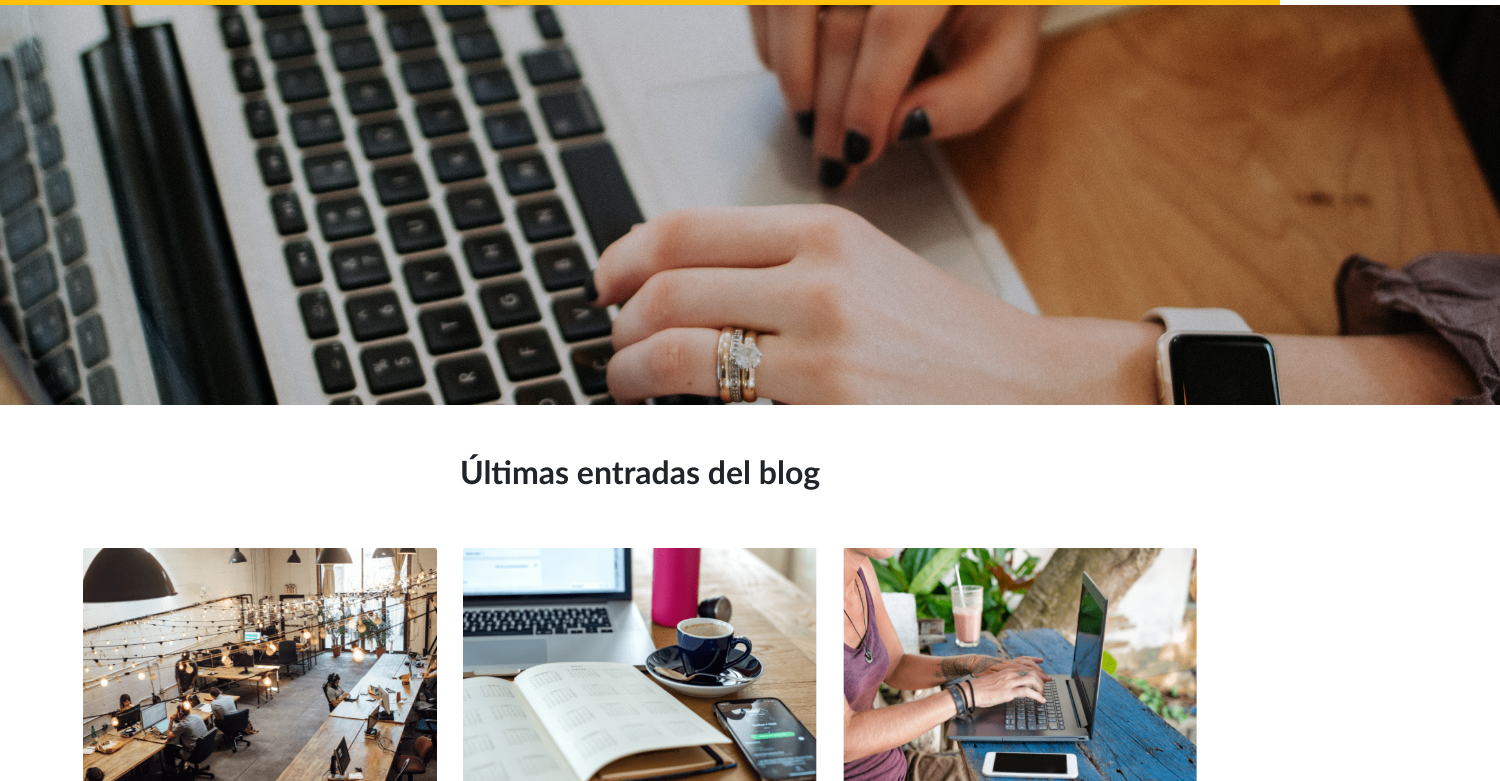
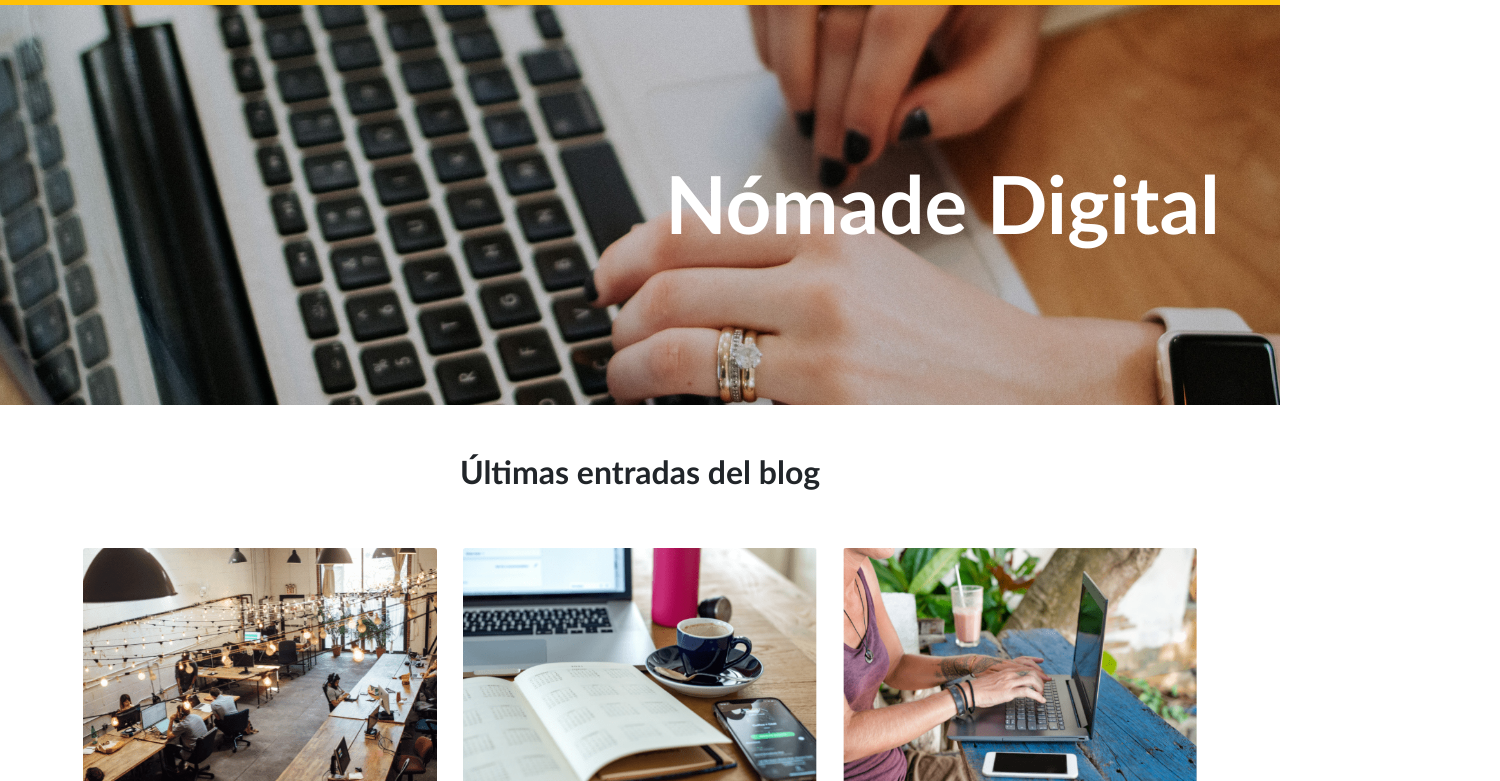
Before and after one commit to solanafr/Proyecto-Final, a website: page pages/nomade-digital.html in a window 1280 px wide. Shown: the part 51-832 px from the top of the page, 1500 px wide, since content can reach past the window. Drawn offline with Linux system fonts and the light colour scheme.

Commit message:
corregi encabezado pagina nomade digital

```diff
--- a/pages/nomade-digital.html
+++ b/pages/nomade-digital.html
@@ -57,8 +57,8 @@
 
 
     <header>
-            <div class="col-md-12 div__img__nomade">
-                <img class="img__nomade" src="../images/portada-trabajo-computadora.png" alt="foto-mano-tipeando-computadora">
+            <div class="col-md-12">
+                <h1 class="nomade__title fw-bold"> Nómade Digital </h1>
             </div>
             <div class="col-md-12 mt-5">
                 <h2 class="subtitle__nomade fw-bolder"> Últimas entradas del blog</h2>
--- a/scss/style.scss
+++ b/scss/style.scss
@@ -15,6 +15,21 @@
     background-color: gray;
     padding-left: 60px;
 }
+
+.nomade__title {
+    text-align:right;
+    color: white;
+    padding-top: 150px;
+    font-size: 80px;
+    font-weight: 200;
+    height: 400px;
+    width: 100%;
+    background-image: url(../images/portada-trabajo-computadora.png);
+    background-repeat: no-repeat;
+    background-color: gray;
+    padding-right: 60px;
+}
+
 
 // TRANSICION BOTON SEARCHBAR
 
```
Also changed, not shown: pages/viajes.html (+1 -1 lines), css/main.css.
